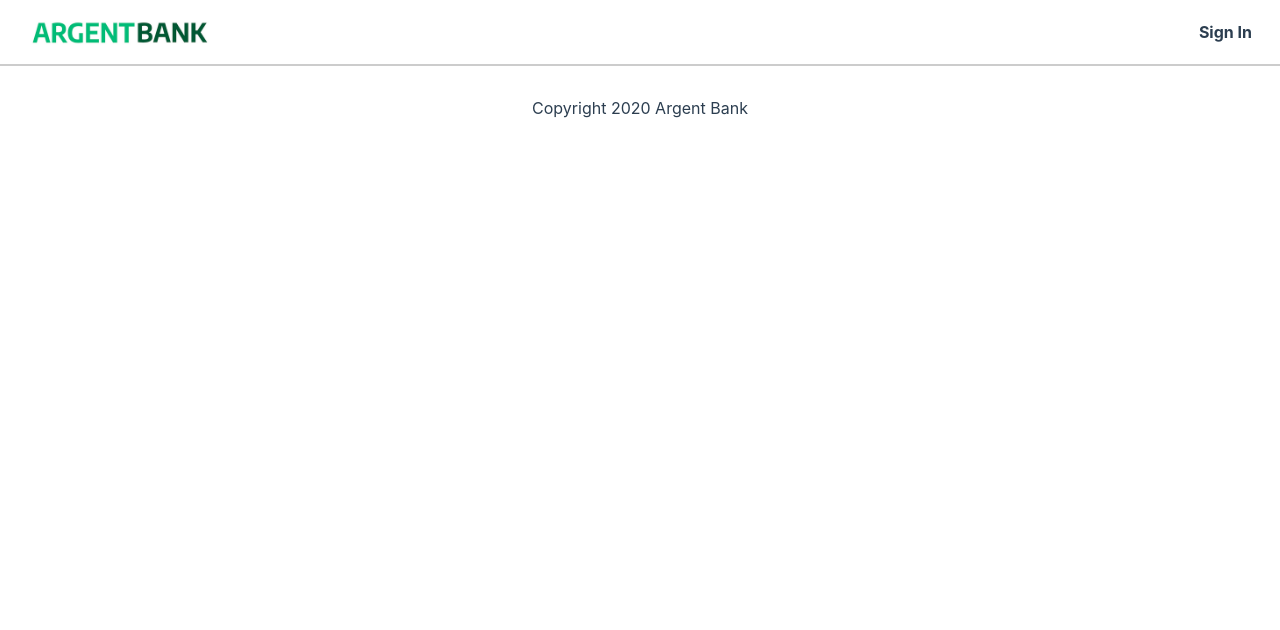
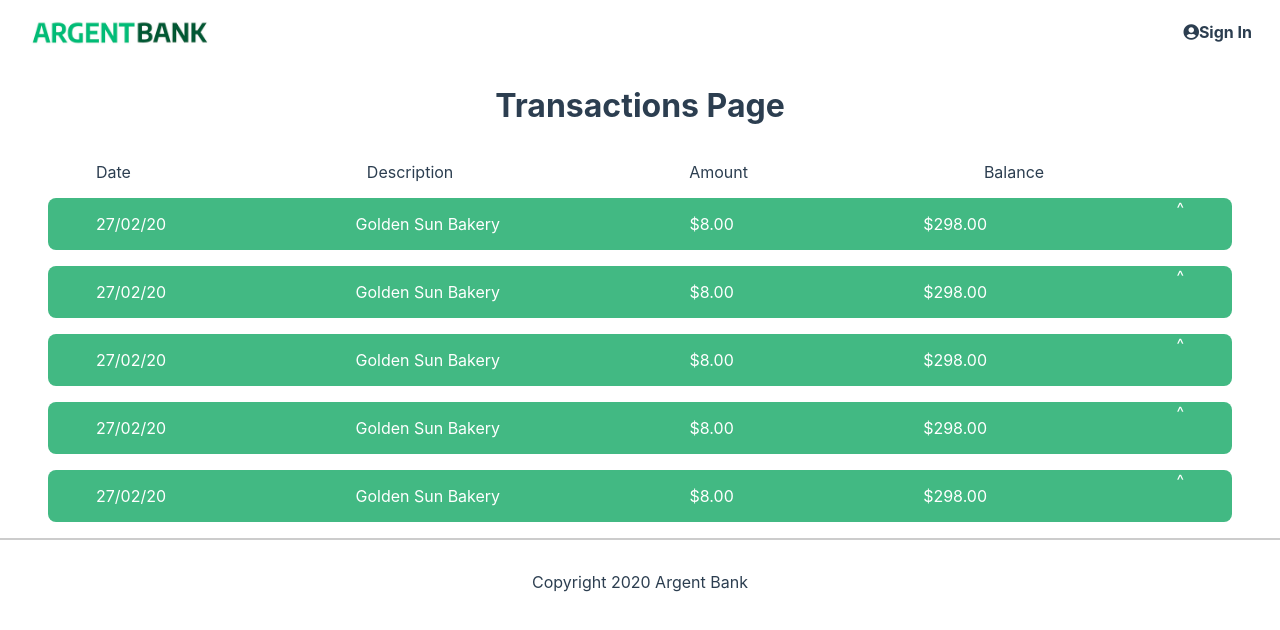
Before and after one commit to JoachimSamuel/argentbanck-app, a React (Create React App) app: page /transactions in a window 1280 px wide. Shown: the top 630 px of the page. Built offline with nearby package versions, Linux system fonts and the light colour scheme.

Commit message:
Ajout de la pages transaction manque css dans le dropdown

```diff
--- a/public/index.html
+++ b/public/index.html
@@ -3,6 +3,7 @@
   <head>
     <meta charset="utf-8" />
     <link rel="icon" href="%PUBLIC_URL%/favicon.ico" />
+    <link rel="stylesheet" href="https://cdnjs.cloudflare.com/ajax/libs/font-awesome/5.15.3/css/all.min.css" />
     <meta name="viewport" content="width=device-width, initial-scale=1" />
     <meta name="theme-color" content="#000000" />
     <meta
--- a/src/App.js
+++ b/src/App.js
@@ -1,8 +1,9 @@
 import React from 'react';
 import { BrowserRouter as Router, Route, Routes } from 'react-router-dom';
-import Home from './pages/home';
+import Home from './pages/home/home';
 import SignIn from './pages/Login/SignIn';
 import Header from './components/navbar/Navbar';
+import TransactionsPage from './pages/transactions/transaction';
 import Footer from './components/footer/Footer';
 import "./css/main.css";
 
@@ -14,6 +15,7 @@ const App = () => {
         <Routes>
           <Route path="/" element={<Home />} />
           <Route path="/SignIn" element={<SignIn />} />
+          <Route path="/transactions" element={<TransactionsPage />} />
         </Routes>
         <Footer />
       </div>
--- /dev/null
+++ b/src/components/ExpandableDiv/DropDown.js
@@ -0,0 +1,82 @@
+import React, { useState } from 'react';
+import './ExpandableDiv.css';
+
+
+
+const ExpandableDiv = ({ date, description, amount, balance }) => {
+  const [isExpanded, setIsExpanded] = useState(false);
+  const [note, setNote] = useState('lorem ipsum'); // État pour stocker la valeur de l'input
+  const [isNoteEditable, setIsNoteEditable] = useState(false);
+
+
+  const toggleExpand = () => {
+    setIsExpanded(!isExpanded);
+  };
+
+  const stopPropagation = (event) => {
+    event.stopPropagation(); // Arrêter la propagation de l'événement
+  };
+
+  const divClass = `expandable-div ${isExpanded ? 'expanded' : ''}`;
+  const arrowClass = `arrow ${isExpanded ? 'up' : 'down'}`; // Classe pour la flèche
+
+  return (
+    <div>
+      <div className={divClass} onClick={toggleExpand}>
+        <div className='test'>
+          <p>27/02/20</p>
+          <p>Golden Sun Bakery</p>
+          <p>$8.00</p>
+          <p>$298.00</p>
+          <span className={arrowClass}>^</span> {/* Gestionnaire d'événements pour la flèche */}
+        </div>
+        {isExpanded && (
+          <div className="additional-info">
+            <div className='additional-info-p'>
+              <p>Transaction Type</p>
+              <p>Electronic</p>
+            </div>
+            <div className='input-contenair'>
+            <p>Category</p>
+              <select
+                onClick={(event) => { event.stopPropagation(); }}
+                disabled={!isNoteEditable}
+              >
+                <option value="option1">Food</option>
+                <option value="option2">Transport</option>
+                <option value="option3">Shopping</option>
+              </select>
+              <i
+                className="fas fa-pencil-alt"
+                onClick={(event) => {
+                event.stopPropagation();
+                setIsNoteEditable((prev) => !prev); // Inverse l'état actuel de l'édition
+                }}
+              ></i>
+            </div>
+            <div className='input-contenair'>
+            <p>Note</p>
+            <input
+              type="text"
+              value={note}
+              onChange={(e) => setNote(e.target.value)}
+              onClick={stopPropagation}
+              readOnly={!isNoteEditable}
+              onBlur={() => setIsNoteEditable(false)}
+            />
+              <i
+                className="fas fa-pencil-alt"
+                onClick={(event) => {
+                event.stopPropagation();
+                setIsNoteEditable((prev) => !prev); // Inverse l'état actuel de l'édition
+                 }}
+               ></i>
+            </div>
+          </div>
+        )}
+      </div>
+    </div>
+  );
+};
+
+export default ExpandableDiv;
--- /dev/null
+++ b/src/components/ExpandableDiv/ExpandableDiv.css
@@ -0,0 +1,68 @@
+.expandable-div {
+    display: flex;
+    flex-direction: column;
+    background-color: #42b983;
+    color: white;
+    transition: width 0.3s, height 0.3s;
+    cursor: pointer;
+    padding-left: 3rem;
+    padding-right: 3rem;
+    margin-bottom: 1rem;
+    margin-left: 3rem;
+    margin-right: 3rem;
+    border-radius: 0.5rem;
+  }
+
+  .expanded {
+    flex-direction: column;
+    height: auto;
+  }
+
+  .additional-info {
+    display: flex;
+    flex-direction: column;
+  }
+
+
+  .additional-info p {
+    text-align: start;
+    margin-top: 1rem;
+  }
+  .test{
+    display: flex;
+    flex-direction: row;
+    justify-content: space-between;
+  }
+
+  .additional-info-p{
+    display: flex;
+  }
+
+
+input[readonly] {
+    background-color: transparent;
+    color: white;
+    border: none;
+    margin-left: 14rem;
+  }
+
+
+  input:not([readonly]) {
+    background-color: white;
+  }
+
+  select[disabled] {
+    background-color: transparent;
+    color: white;
+    border: none;
+    appearance: none;
+    margin-left: 14rem;
+  }
+
+  select:not([disabled]) {
+    background-color: white;
+  }
+.input-contenair{
+    display: flex;
+    align-items: center;
+  }
--- a/src/css/main.css
+++ b/src/css/main.css
@@ -308,3 +308,10 @@ html {
     font-size: 14px;
     margin-top: 5px;
   }
+
+.category-title{
+  display: flex;
+  justify-content: space-between;
+  margin-left: 6rem;
+  margin-right:  rem;
+}
--- a/src/pages/home.js
+++ b/src/pages/home/home.js
@@ -1,7 +1,7 @@
 import React from 'react';
-import Hero from '../components/Hero'
-import FeatureItem from '../components/FeatureItem';
-import featuresData from '../data/featureData.json';
+import Hero from '../../components/Hero'
+import FeatureItem from '../../components/FeatureItem';
+import featuresData from '../../data/featureData.json';
 const Home = () => {
   console.log(featuresData);
 
--- /dev/null
+++ b/src/pages/transactions/transaction.js
@@ -0,0 +1,25 @@
+import React from 'react';
+import Dropdown from '../../components/ExpandableDiv/DropDown';
+
+const TransactionsPage = () => {
+  // Contenu de la page des transactions
+  return (
+    <div>
+      <h1>Transactions Page</h1>
+      <div className='category-title'>
+      <p>Date</p>
+      <p>Description</p>
+      <p>Amount</p>
+      <p>Balance</p>
+      <p></p>
+      </div>
+      <Dropdown />
+      <Dropdown />
+      <Dropdown />
+      <Dropdown />
+      <Dropdown />
+    </div>
+  );
+};
+
+export default TransactionsPage;
```
